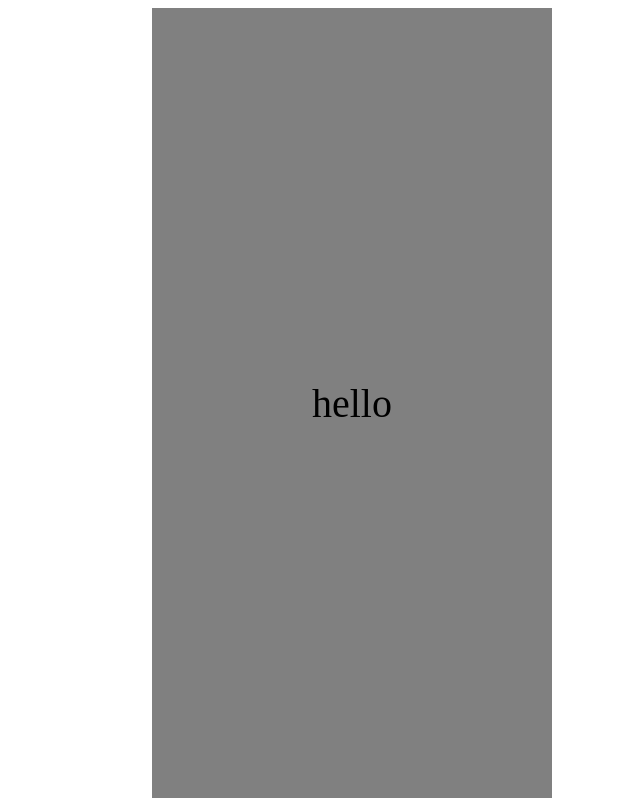
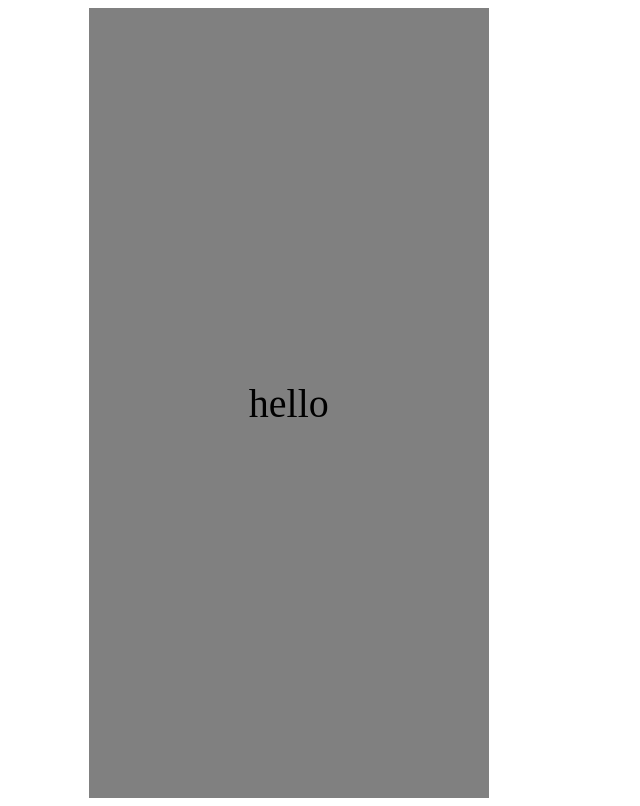
Before and after one commit to s23022/test-pwa2, a Next.js app: page / in a window 1280 px wide. Shown: the whole page, without its empty margins (288-928 px from the left). Built offline with nearby package versions, Linux system fonts and the light colour scheme.

Commit message:
first commit

```diff
--- a/app/page.js
+++ b/app/page.js
@@ -3,9 +3,9 @@ import styles from './page.module.css';
 export default function Home() {
     return (
         <div className={styles.body}>
-        <div className={styles.main}>{/* スマホのサイズに設定 */}
-            <p className={styles.text}>hello</p> {/* とりあえず配置したテキスト、上下左右スマホのサイズになったら真ん中に来るようCSS書いてる */}
-        </div>
+            <div className={styles.main}>{/* スマホのサイズに設定 */}
+                <p className={styles.text}>hello</p> {/* とりあえず配置したテキスト、上下左右スマホのサイズになったら真ん中に来るようCSS書いてる */}
+            </div>
         </div>
     )
 }
--- a/app/page.module.css
+++ b/app/page.module.css
@@ -1,6 +1,6 @@
 .body{
-    width: 100%;
-    height: 100%;
+    width: 90%;
+    height: 90%;
     display: flex; /*フレックスボックスレイアウトの使用*/
     justify-content: center; /*小要素を左右の中央に配置*/
     align-items: center; /*小要素を上下の中央に配置*/
--- a/package.json
+++ b/package.json
@@ -5,9 +5,13 @@
   "scripts": {
     "dev": "next dev",
     "build": "next build",
-    "start": "next start"
+    "start": "next start",
+    "lint": "next lint"
   },
   "dependencies": {
+    "@capacitor/android": "^7.4.3",
+    "@capacitor/cli": "^7.4.3",
+    "@capacitor/core": "^7.4.3",
     "next": "15.5.5",
     "next-pwa": "^5.6.0",
     "react": "19.1.0",
```
Also changed, not shown: next.config.mjs (line endings or trailing spaces), 1 other file (tests, documents, lock files or other folders).
